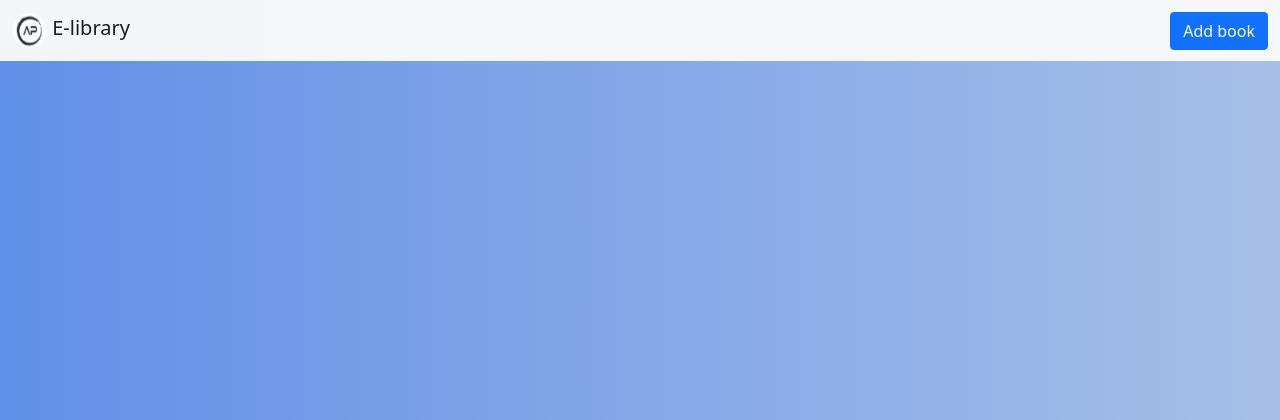
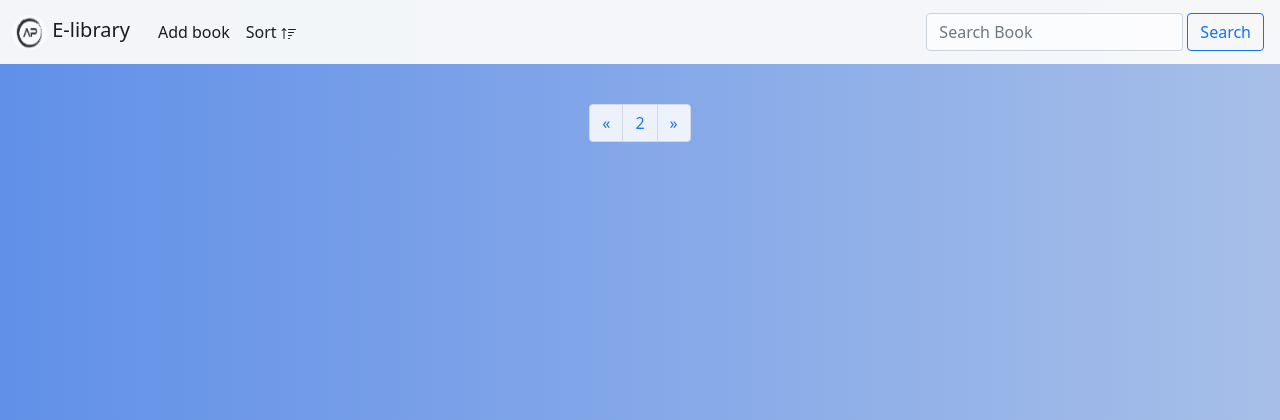
Before and after one commit to Anupam-Panwar/E-library, a PHP site: page / in a window 1280 px wide. Shown: the top 420 px of the page. Run offline with PHP 8.4, Linux system fonts and the light colour scheme; data that the repository does not hold is empty.

Commit message:
Changed navbar(sort and search added Front End)

```diff
--- a/detail.php
+++ b/detail.php
@@ -27,7 +27,7 @@
                     E-library
                 </a>
                 <a href="form.php">
-                    <button type="button" class="btn btn-primary">Add book</button>
+                <button class="btn btn-outline-primary">Add Book</button>
                 </a>
             </div>
         </nav>
--- a/index.php
+++ b/index.php
@@ -17,15 +17,31 @@
 
 <body>
     <!--Navbar-->
-    <nav class="navbar navbar-light bg-light sticky-top">
+    <nav class="navbar navbar-expand-lg navbar-light bg-light">
         <div class="container-fluid">
             <a class="navbar-brand" href="index.php">
                 <img src="images/logo.jpg" alt="" width="35" height="35" class="d-inline-block align-top rounded-circle" />
                 E-library
             </a>
-            <a href="form.php">
-                <button type="button" class="btn btn-primary">Add book</button>
-            </a>
+            <button class="navbar-toggler" type="button" data-bs-toggle="collapse" data-bs-target="#navbarScroll" aria-controls="navbarScroll" aria-expanded="false" aria-label="Toggle navigation">
+                <span class="navbar-toggler-icon"></span>
+            </button>
+            <div class="collapse navbar-collapse m-1" id="navbarScroll">
+                <ul class="navbar-nav me-auto my-2 my-lg-0 navbar-nav-scroll" style="--bs-scroll-height: 100px;">
+                    <li class="nav-item">
+                        <a class="nav-link active " aria-current="page" href="form.php" style="text-decoration: none;">Add book</a>
+                    </li>
+                    <li class="nav-item">
+                        <a class="nav-link active" href="form.php">Sort <svg xmlns="http://www.w3.org/2000/svg" width="16" height="16" fill="currentColor" class="bi bi-sort-up" viewBox="0 0 16 16">
+                                <path d="M3.5 12.5a.5.5 0 0 1-1 0V3.707L1.354 4.854a.5.5 0 1 1-.708-.708l2-1.999.007-.007a.498.498 0 0 1 .7.006l2 2a.5.5 0 1 1-.707.708L3.5 3.707V12.5zm3.5-9a.5.5 0 0 1 .5-.5h7a.5.5 0 0 1 0 1h-7a.5.5 0 0 1-.5-.5zM7.5 6a.5.5 0 0 0 0 1h5a.5.5 0 0 0 0-1h-5zm0 3a.5.5 0 0 0 0 1h3a.5.5 0 0 0 0-1h-3zm0 3a.5.5 0 0 0 0 1h1a.5.5 0 0 0 0-1h-1z" />
+                            </svg></a>
+                    </li>
+                </ul>
+                <form class="d-flex">
+                    <input class="form-control me-1" type="search" placeholder="Search Book" aria-label="Search">
+                    <button class="btn btn-outline-primary" type="submit">Search</button>
+                </form>
+            </div>
         </div>
     </nav>
     <!-- Grid View -->
@@ -51,7 +67,7 @@
                         <div class="card-body">
                             <h5 class="card-title"><?php echo $row['name']; ?></h5>
                             <p class="card-text">
-                            <?php echo $row['author']; ?>
+                                <?php echo $row['author']; ?>
                             </p>
                         </div>
                     </div>
@@ -64,7 +80,7 @@
     </div>
 
     <!-- pagination -->
-    <!-- <nav aria-label="Page navigation example">
+    <nav aria-label="Page navigation example">
         <ul class="pagination justify-content-center">
             <li class="page-item">
                 <a class="page-link" href="#" aria-label="Previous">
@@ -78,7 +94,7 @@
                 </a>
             </li>
         </ul>
-    </nav> -->
+    </nav>
 
     <!-- Bootstrap Bundle with Popper -->
     <script src="https://cdn.jsdelivr.net/npm/bootstrap@5.0.0-beta2/dist/js/bootstrap.bundle.min.js" integrity="sha384-b5kHyXgcpbZJO/tY9Ul7kGkf1S0CWuKcCD38l8YkeH8z8QjE0GmW1gYU5S9FOnJ0" crossorigin="anonymous"></script>
```
